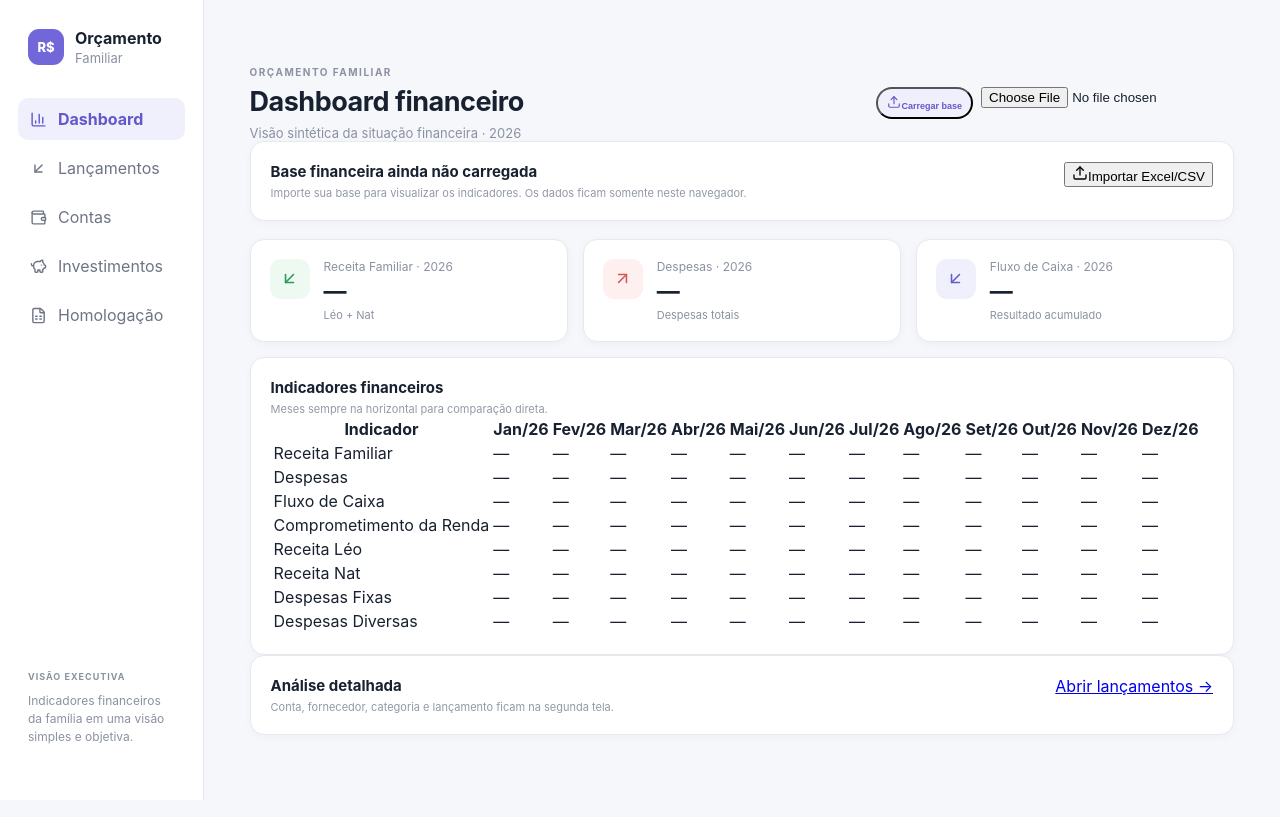
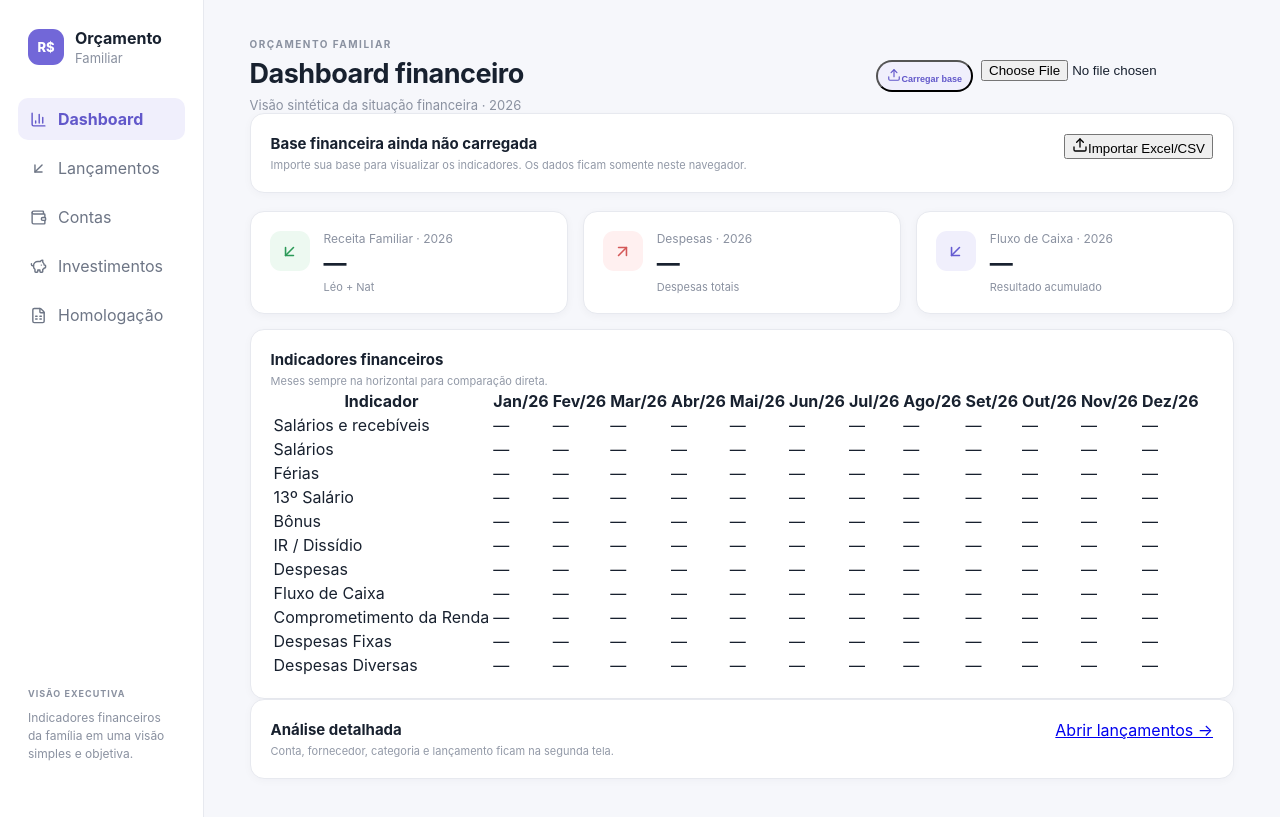
Before and after one commit to cardoso4009-byte/Or-amento-Familiar, a Next.js app: page /controle in a window 1280 px wide. Built offline with nearby package versions, Linux system fonts and the light colour scheme.

Commit message:
feat: abrir receita familiar por tipo de receita

```diff
--- a/app/controle/page.tsx
+++ b/app/controle/page.tsx
@@ -19,7 +19,7 @@ const nav = [
 ]
 function normalizarValor(raw: unknown): number { if (typeof raw === 'number') return Number.isFinite(raw) ? raw : 0; let t = String(raw ?? '').trim().replace(/R\$\s?/gi, ''); if (!t) return 0; if (t.includes(',')) t = t.replace(/\./g, '').replace(',', '.'); const n = Number(t); return Number.isFinite(n) ? n : 0 }
 function parseRows(rows: unknown[][]): Dados { const result: Dados = {}; const header = (rows[0] || []).map(v => String(v ?? '').trim()); const indices = meses.map(m => header.findIndex(h => h === m)); rows.slice(1).forEach(row => { const label = String(row?.[0] ?? '').trim(); if (!label || label === 'Categoria') return; result[label] = indices.map(i => i < 0 ? 0 : normalizarValor(row?.[i])); }); return result }
-function parseCsv(text: string): Dados { const rows = text.replace(/^\uFEFF/, '').trim().split(/\r?\n/).map(line => { const d = line.includes(';') ? ';' : ','; return line.split(d).map(v => v.trim().replace(/^"|"$/g, '')) }); return parseRows(rows) }
+function parseCsv(text: string): Dados { const rows = text.replace(/^\uFEFF/, '').trim().split(/\r?\n/).map(line => { const d = line.includes(';') ? ';' : ','; return line.split(d).map(v => v.trim().replace(/^\"|\"$/g, '')) }); return parseRows(rows) }
 async function parseArquivo(file: File): Promise<Dados> { const ext = file.name.toLowerCase().split('.').pop(); if (ext === 'xlsx' || ext === 'xls') { const buffer = await file.arrayBuffer(); const wb = XLSX.read(buffer, { type: 'array', cellDates: false }); const sheet = wb.Sheets[wb.SheetNames[0]]; if (!sheet) throw new Error('Planilha sem aba válida'); return parseRows(XLSX.utils.sheet_to_json(sheet, { header: 1, defval: '' }) as unknown[][]) } if (ext === 'csv') return parseCsv(await file.text()); throw new Error('Formato não suportado') }
 
 export default function ControlePage() {
@@ -30,15 +30,19 @@ export default function ControlePage() {
   async function importar(file?: File) { if (!file) return; try { const parsed = await parseArquivo(file); if (!Object.keys(parsed).length) throw new Error('Nenhum dado encontrado'); setDados(parsed); localStorage.setItem(STORAGE_KEY, JSON.stringify(parsed)); setImportado(true) } catch { alert('Não foi possível importar. Selecione o modelo Excel (.xlsx/.xls) ou CSV com Jan/26 até Dez/26.') } finally { if (inputRef.current) inputRef.current.value = '' } }
   const valor = (linha: string, i: number) => Number(dados[linha]?.[i] || 0)
   const anual = useMemo(() => ({ renda: meses.reduce((s, _, i) => s + valor('Renda Familiar', i), 0), despesas: meses.reduce((s, _, i) => s + valor('Despesas Totais', i), 0), fluxo: meses.reduce((s, _, i) => s + valor('Fluxo de Caixa do Período', i), 0) }), [dados])
+  const receitaRows = [
+    { label: 'Salários', key: 'Salários' },
+    { label: 'Férias', key: 'Férias' },
+    { label: '13º Salário', key: '13º Salário' },
+    { label: 'Bônus', key: 'Bônus' },
+    { label: 'IR / Dissídio', key: 'IR / Dissídio' },
+  ]
   const rows = [
-    { label: 'Receita Familiar', key: 'Renda Familiar', type: 'money' },
     { label: 'Despesas', key: 'Despesas Totais', type: 'money' },
     { label: 'Fluxo de Caixa', key: 'Fluxo de Caixa do Período', type: 'money' },
     { label: 'Comprometimento da Renda', key: 'comprometimento', type: 'percent' },
   ]
   const extraRows = [
-    { label: 'Receita Léo', fn: (i:number) => valor('Salários - Léo',i)+valor('Férias - Léo',i)+valor('13º - Léo',i)+valor('Bônus - Léo',i)+valor('IR / Dissídio - Léo',i) },
-    { label: 'Receita Nat', fn: (i:number) => valor('Salários - Nat',i)+valor('Férias - Nat',i)+valor('13º - Nat',i)+valor('Bônus - Nat',i)+valor('IR / Dissídio - Nat',i) },
     { label: 'Despesas Fixas', fn: (i:number) => valor('Despesas Fixas',i) },
     { label: 'Despesas Diversas', fn: (i:number) => valor('Despesas Diversas',i) },
   ]
@@ -50,6 +54,8 @@ export default function ControlePage() {
       <section className="cards controlCards"><article><div className="cardIcon income"><ArrowDownLeft size={19}/></div><div><span>Receita Familiar · 2026</span><strong>{moeda(anual.renda)}</strong><small>Léo + Nat</small></div></article><article><div className="cardIcon expense"><ArrowUpRight size={19}/></div><div><span>Despesas · 2026</span><strong>{moeda(anual.despesas)}</strong><small>Despesas totais</small></div></article><article><div className="cardIcon balance"><ArrowDownLeft size={19}/></div><div><span>Fluxo de Caixa · 2026</span><strong>{moeda(anual.fluxo)}</strong><small>Resultado acumulado</small></div></article></section>
       <section className="panel monthlyPanel"><div className="panelHead"><div><h2>Indicadores financeiros</h2><p>Meses sempre na horizontal para comparação direta.</p></div></div>
         <div className="overflow-x-auto rounded-xl border border-slate-200 bg-white"><table className="min-w-[1450px] w-full border-collapse text-sm"><thead><tr className="bg-slate-100"><th className="sticky left-0 z-20 min-w-[260px] border-b border-r border-slate-200 bg-slate-100 px-4 py-3 text-left font-semibold">Indicador</th>{meses.map(m=><th key={m} className="min-w-[105px] border-b border-slate-200 px-3 py-3 text-right font-semibold">{m}</th>)}</tr></thead><tbody>
+          <tr><td className="sticky left-0 z-10 border-r border-t border-slate-200 bg-slate-50 px-4 py-3 font-bold text-slate-800">Salários e recebíveis</td>{meses.map((m,i)=><td key={`renda-${m}`} className="border-t border-slate-200 bg-slate-50 px-3 py-3 text-right font-bold tabular-nums">{moeda(valor('Renda Familiar',i))}</td>)}</tr>
+          {receitaRows.map(r=><tr key={r.label}><td className="sticky left-0 z-10 border-r border-t border-slate-200 bg-white px-4 py-3 pl-8 text-slate-600">{r.label}</td>{meses.map((m,i)=><td key={`${r.label}-${m}`} className="border-t border-slate-200 px-3 py-3 text-right tabular-nums">{moeda(valor(r.key,i))}</td>)}</tr>)}
           {rows.map(r=><tr key={r.label}><td className="sticky left-0 z-10 border-r border-t border-slate-200 bg-white px-4 py-3 font-semibold text-slate-700">{r.label}</td>{meses.map((m,i)=>{const renda=valor('Renda Familiar',i), desp=valor('Despesas Totais',i), v=r.type==='percent'?(renda>0?desp/renda*100:0):valor(r.key,i);return <td key={`${r.label}-${m}`} className="border-t border-slate-200 px-3 py-3 text-right tabular-nums">{r.type==='percent'?(v?`${v.toFixed(1)}%`:'—'):moeda(v)}</td>})}</tr>)}
           {extraRows.map(r=><tr key={r.label}><td className="sticky left-0 z-10 border-r border-t border-slate-200 bg-white px-4 py-3 text-slate-600">{r.label}</td>{meses.map((m,i)=><td key={`${r.label}-${m}`} className="border-t border-slate-200 px-3 py-3 text-right tabular-nums">{moeda(r.fn(i))}</td>)}</tr>)}
         </tbody></table></div>
```
